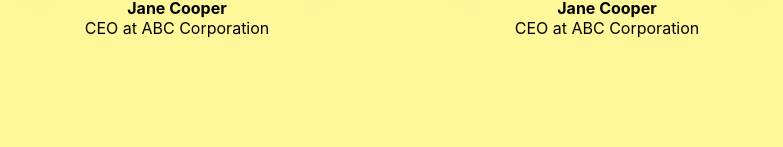
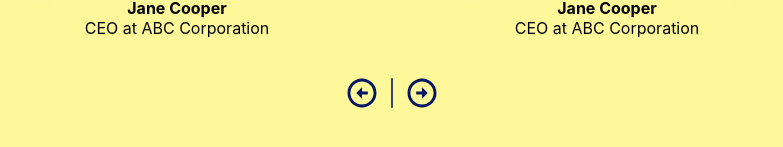
Before and after one commit to saketh12072002/resume-frontend, a React (Create React App) app: page / in a window 1280 px wide. Shown: the part 529-676 px from the top of the page, without its empty margins (248-1031 px from the left). Built offline with nearby package versions, Linux system fonts and the light colour scheme.

Commit message:
Completed work

```diff
--- a/src/Violet.css
+++ b/src/Violet.css
@@ -138,3 +138,13 @@ h1{
     margin-top: 100px;
   }
 }
+
+.arroow{
+  position: relative;
+  text-align: center;
+  top: 120px;
+}
+
+#diviide{
+  margin: 0 10px;
+}
--- a/src/Violet.js
+++ b/src/Violet.js
@@ -55,6 +55,17 @@ function Violet() {
         </div>
       </div>
     </div>
+    <div className='arroow'>
+    <svg width="38" height="30" viewBox="0 0 38 38" fill="none" xmlns="http://www.w3.org/2000/svg">
+<path d="M19.0013 0.666016C29.1213 0.666016 37.3346 8.87935 37.3346 18.9993C37.3346 29.1194 29.1213 37.3327 19.0013 37.3327C8.8813 37.3327 0.667969 29.1194 0.667969 18.9993C0.667969 8.87935 8.8813 0.666016 19.0013 0.666016ZM19.0013 33.666C27.1046 33.666 33.668 27.1027 33.668 18.9993C33.668 10.896 27.1046 4.33268 19.0013 4.33268C10.898 4.33268 4.33464 10.896 4.33464 18.9993C4.33464 27.1027 10.898 33.666 19.0013 33.666ZM19.0013 17.166H26.3346V20.8327H19.0013V26.3327L11.668 18.9993L19.0013 11.666V17.166Z" fill="#041562"/>
+</svg>
+<svg width="2" height="30" id='diviide' viewBox="0 0 2 38" fill="none" xmlns="http://www.w3.org/2000/svg">
+<path d="M1 1L1 37" stroke="#041562" stroke-width="2" stroke-linecap="round"/>
+</svg>
+<svg width="38" height="30" viewBox="0 0 38 38" fill="none" xmlns="http://www.w3.org/2000/svg">
+<path d="M18.9987 0.666016C8.8787 0.666016 0.665363 8.87935 0.665363 18.9993C0.665363 29.1194 8.8787 37.3327 18.9987 37.3327C29.1187 37.3327 37.332 29.1194 37.332 18.9993C37.332 8.87935 29.1187 0.666016 18.9987 0.666016ZM18.9987 33.666C10.8954 33.666 4.33203 27.1027 4.33203 18.9993C4.33203 10.896 10.8954 4.33268 18.9987 4.33268C27.102 4.33268 33.6654 10.896 33.6654 18.9993C33.6654 27.1027 27.102 33.666 18.9987 33.666ZM18.9987 17.166H11.6654V20.8327H18.9987V26.3327L26.332 18.9993L18.9987 11.666V17.166Z" fill="#041562"/>
+</svg>
+    </div>
   </div>
   );
 }
```
